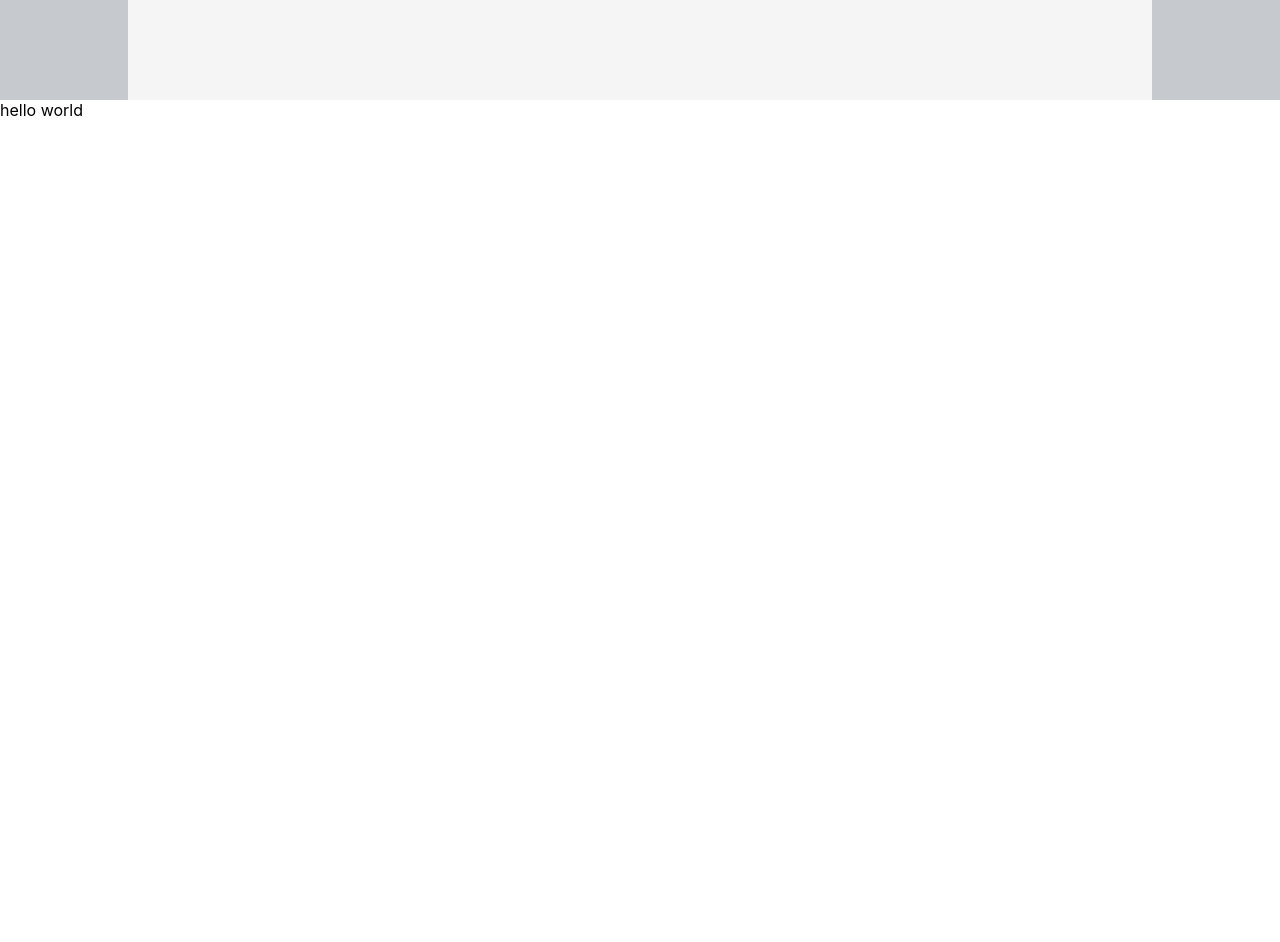
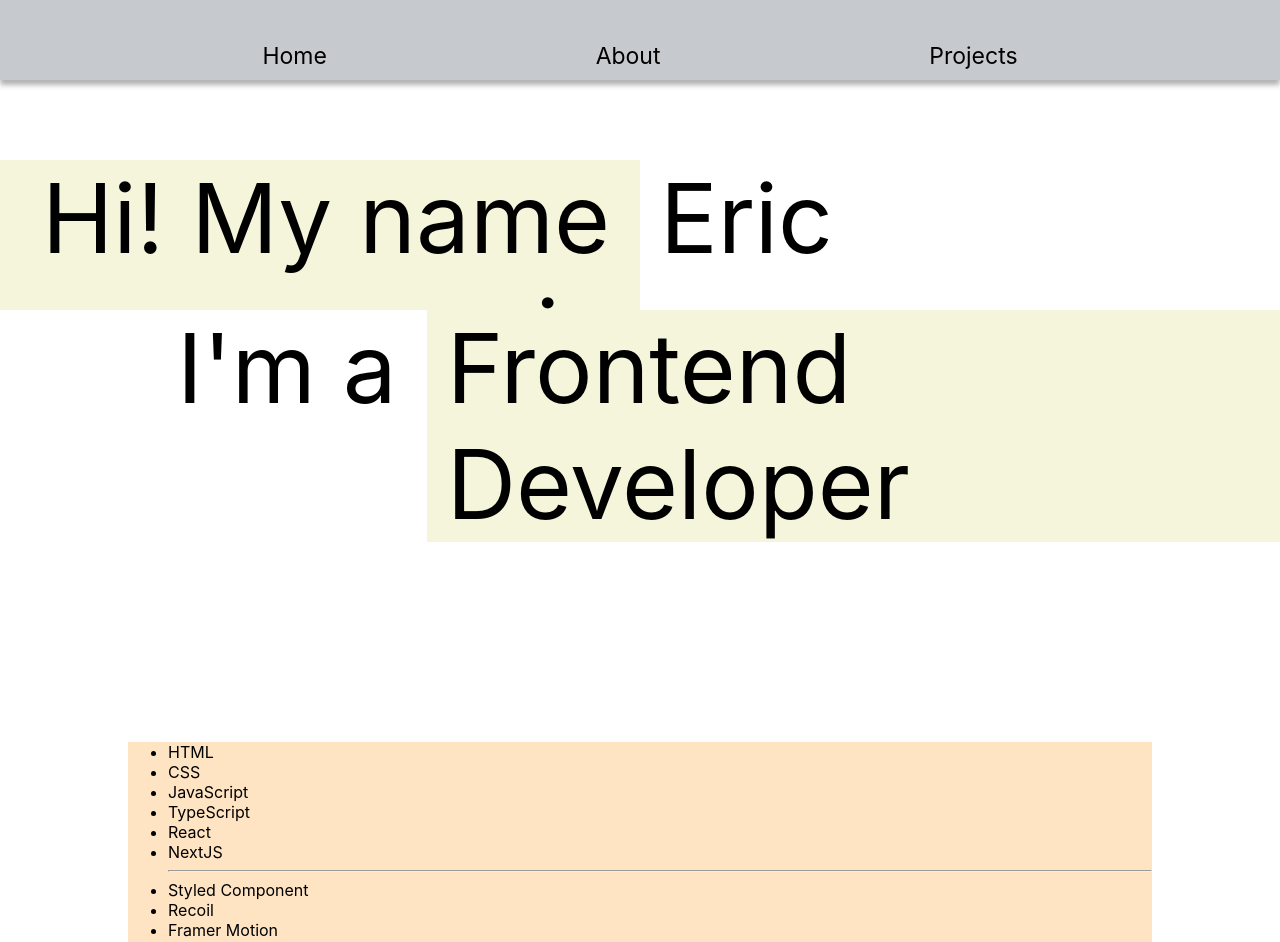
Before and after one commit to richcire/eric-yeon-page, a Next.js app: page / in a window 1280 px wide. Shown: the top 942 px of the page. Before the commit the page ends 800 px from the top, so only its background shows below. Built offline with nearby package versions, Linux system fonts and the light colour scheme.

Commit message:
finish nav bar, title & make about section

```diff
--- a/package.json
+++ b/package.json
@@ -9,6 +9,7 @@
     "lint": "next lint"
   },
   "dependencies": {
+    "framer-motion": "^6.5.1",
     "next": "12.2.3",
     "react": "18.2.0",
     "react-dom": "18.2.0",
--- a/pages/index.tsx
+++ b/pages/index.tsx
@@ -1,12 +1,15 @@
 import type { NextPage } from "next";
+import About from "../public/components/About";
 import NavBar from "../public/components/NavBar";
+import Title from "../public/components/Title";
 import styles from "../styles/Home.module.css";
 
 const Home: NextPage = () => {
   return (
     <>
       <NavBar />
-      <div>hello world</div>
+      <Title />
+      <About />
     </>
   );
 };
--- /dev/null
+++ b/public/components/About.tsx
@@ -0,0 +1,41 @@
+import styled from "styled-components";
+
+const AboutContainer = styled.div`
+  margin: 0 auto;
+  width: 100%;
+  max-width: 1024px;
+  background-color: bisque;
+  height: 1200px;
+  margin-top: 200px;
+`;
+
+const Skills = styled.ul``;
+const Skill = styled.li``;
+const DivisionLine = styled.hr``;
+
+const Contact = styled.div``;
+
+export default function About() {
+  return (
+    <AboutContainer>
+      <Skills>
+        <Skill>HTML</Skill>
+        <Skill>CSS</Skill>
+        <Skill>JavaScript</Skill>
+        <Skill>TypeScript</Skill>
+        <Skill>React</Skill>
+        <Skill>NextJS</Skill>
+        <DivisionLine />
+        <Skill>Styled Component</Skill>
+        <Skill>Recoil</Skill>
+        <Skill>Framer Motion</Skill>
+        <Skill>React Query</Skill>
+        <DivisionLine />
+        <Skill>Python</Skill>
+        <Skill>Lua(Roblox Studio)</Skill>
+        <Skill>Dart(Flutter)</Skill>
+      </Skills>
+      <Contact></Contact>
+    </AboutContainer>
+  );
+}
--- a/public/components/NavBar.tsx
+++ b/public/components/NavBar.tsx
@@ -3,7 +3,11 @@ import styled from "styled-components";
 const Bar = styled.div`
   width: 100%;
   background-color: #c6cacf;
-  height: 100px;
+  height: 80px;
+  box-shadow: 0px 5px 5px rgba(0, 0, 0, 0.3);
+  position: fixed;
+  top: 0;
+  left: 0;
 `;
 
 const NavContainer = styled.div`
@@ -12,13 +16,24 @@ const NavContainer = styled.div`
   height: 100%;
   width: 100%;
   max-width: 1024px;
-  background-color: whitesmoke;
+  justify-content: space-around;
+  align-items: flex-end;
+`;
+
+const NavLabel = styled.div`
+  font-size: 23px;
+  text-align: center;
+  margin-bottom: 10px;
 `;
 
 export default function NavBar() {
   return (
     <Bar>
-      <NavContainer></NavContainer>
+      <NavContainer>
+        <NavLabel>Home</NavLabel>
+        <NavLabel>About</NavLabel>
+        <NavLabel>Projects</NavLabel>
+      </NavContainer>
     </Bar>
   );
 }
--- /dev/null
+++ b/public/components/Title.tsx
@@ -0,0 +1,75 @@
+import styled from "styled-components";
+import { motion } from "framer-motion";
+
+const TitleContainer = styled.div`
+  margin-top: 80px;
+  padding-top: 80px;
+`;
+
+const NameContainer = styled.div`
+  display: grid;
+  grid-template-columns: 1fr 1fr;
+`;
+
+const NameIntroduce = styled.div`
+  background-color: beige;
+  height: 150px;
+  width: 100%;
+  font-size: 6rem;
+  text-align: end;
+  padding-right: 30px;
+`;
+
+const Name = styled(motion.div)`
+  font-size: 6rem;
+  padding-left: 20px;
+`;
+
+const JobContainer = styled.div`
+  display: grid;
+  grid-template-columns: 1fr 2fr;
+`;
+
+const JobIntroduce = styled.div`
+  height: 150px;
+  width: 100%;
+  font-size: 6rem;
+  text-align: end;
+  padding-right: 30px;
+`;
+
+const Job = styled(motion.div)`
+  background-color: beige;
+  font-size: 6rem;
+  padding-left: 20px;
+`;
+
+export default function Title() {
+  return (
+    <TitleContainer>
+      <NameContainer>
+        <NameIntroduce>Hi! My name is</NameIntroduce>
+        <Name
+          initial={{ opacity: 0, y: 100 }}
+          animate={{ opacity: 1, y: 0 }}
+          transition={{
+            duration: 0.7,
+            delay: 0.7,
+          }}
+        >
+          Eric
+        </Name>
+      </NameContainer>
+      <JobContainer>
+        <JobIntroduce>I'm a</JobIntroduce>
+        <Job
+          initial={{ opacity: 0, y: 100 }}
+          animate={{ opacity: 1, y: 0 }}
+          transition={{ duration: 0.7, delay: 1.2 }}
+        >
+          Frontend Developer
+        </Job>
+      </JobContainer>
+    </TitleContainer>
+  );
+}
```
Also changed, not shown: .babelrc (renamed from public/components/.babelrc), 1 other file (tests, documents, lock files or other folders).
